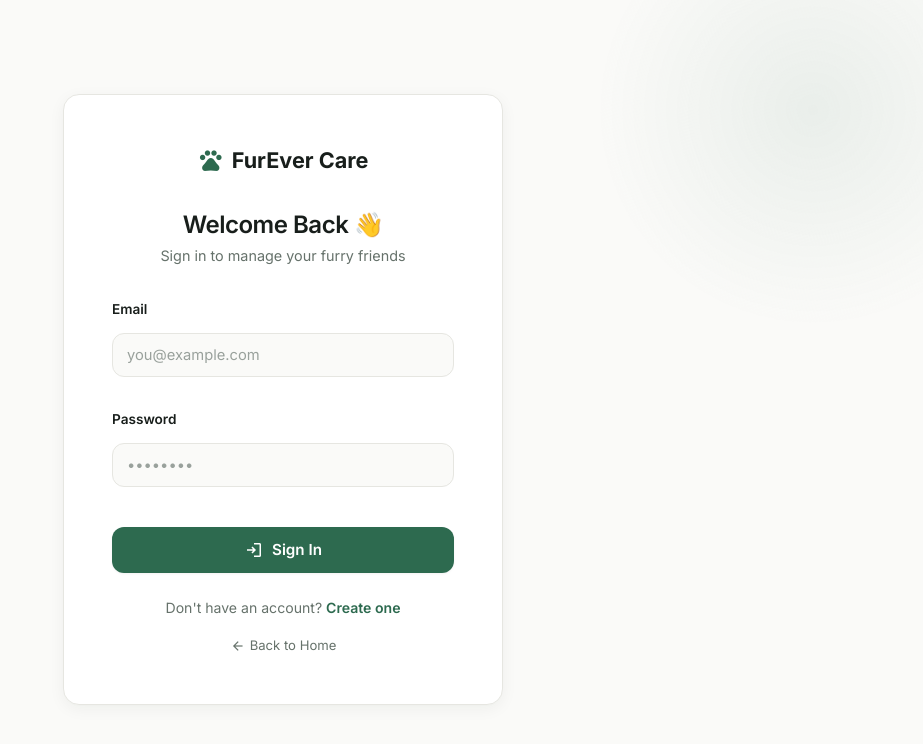
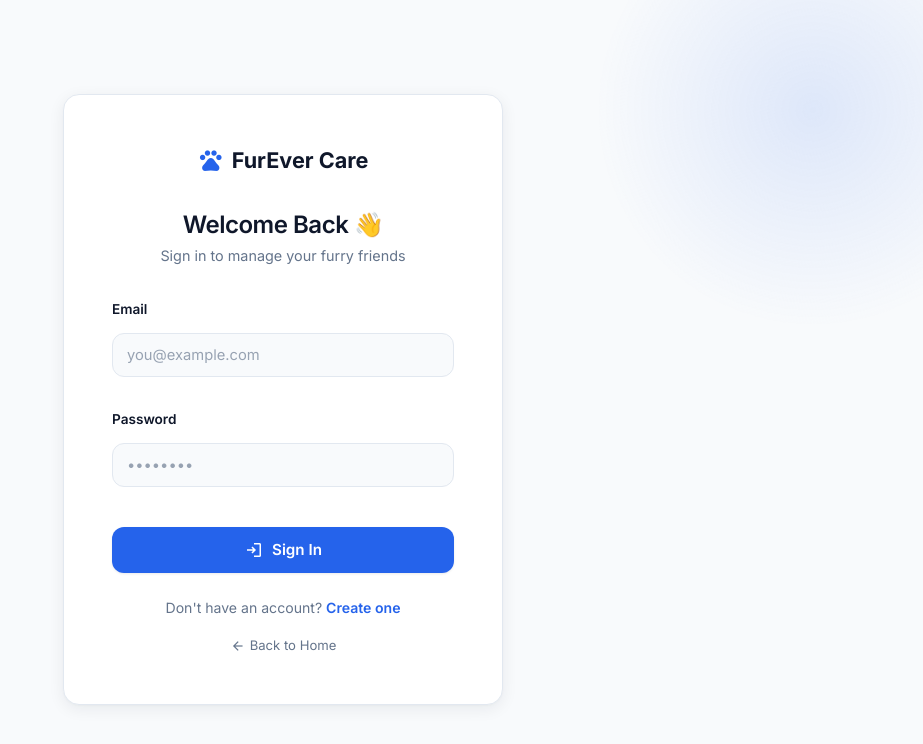
Before and after one commit to shagundhounchak-pixel/FurEver-Care-, a React (Vite) app: page /login in a window 1280 px wide. Shown: the top 744 px of the page, without its empty margins (357-1280 px from the left). Built offline with nearby package versions, Linux system fonts and the light colour scheme; no server answers.

Commit message:
style: update color scheme to bold cobalt, coral, and deep slate contrast

```diff
--- a/src/styles/auth.css
+++ b/src/styles/auth.css
@@ -23,7 +23,7 @@
   width: 420px;
   height: 420px;
   border-radius: 50%;
-  background: radial-gradient(circle, rgba(45, 106, 79, 0.08) 0%, transparent 70%);
+  background: radial-gradient(circle, rgba(37, 99, 235, 0.12) 0%, transparent 70%);
   pointer-events: none;
   animation: morphBlob 16s ease-in-out infinite alternate;
 }
@@ -133,7 +133,7 @@
 .auth-form .form-group select:focus {
   background: var(--bg-card);
   border-color: var(--primary);
-  box-shadow: 0 0 0 3.5px var(--primary-glow), 0 2px 8px rgba(45, 106, 79, 0.08);
+  box-shadow: 0 0 0 3.5px var(--primary-glow), 0 2px 8px rgba(37, 99, 235, 0.12);
   transform: translateY(-1px);
 }
 
--- a/src/styles/index.css
+++ b/src/styles/index.css
@@ -4,68 +4,82 @@
    ============================================================ */
 
 :root {
-  /* --- Primary Accent: Calming Sage Green (WCAG AA compliant, >5.4:1 ratio) --- */
-  --primary: #2D6A4F;
-  --primary-hover: #22543D;
-  --primary-dark: #1B4332;
-  --primary-light: #40916C;
-  --primary-surface: #EBF5F0;
-  --primary-surface-strong: #D8EDE3;
-  --primary-border: rgba(45, 106, 79, 0.22);
-  --primary-glow: rgba(45, 106, 79, 0.16);
+  /* --- Primary Accent: Electric Cobalt Blue (Bold, energetic, WCAG AA compliant: 4.6:1 ratio) --- */
+  --primary: #2563EB;
+  --primary-hover: #1D4ED8;
+  --primary-dark: #1E40AF;
+  --primary-light: #3B82F6;
+  --primary-surface: #EFF6FF;
+  --primary-surface-strong: #DBEAFE;
+  --primary-border: rgba(37, 99, 235, 0.22);
+  --primary-glow: rgba(37, 99, 235, 0.20);
 
-  /* --- Secondary Accent: Warm Terracotta Peach (used sparingly, >4.6:1 ratio) --- */
-  --secondary: #D97736;
-  --secondary-hover: #BD6328;
-  --secondary-dark: #A5511D;
-  --secondary-light: #E68D53;
-  --secondary-surface: #FDF3EB;
-  --secondary-border: rgba(217, 119, 54, 0.22);
-  --secondary-glow: rgba(217, 119, 54, 0.16);
+  /* --- Secondary Accent & CTA: Vibrant Coral (High-contrast CTA & highlights, 4.52:1 ratio) --- */
+  --secondary: #FF5A36;
+  --secondary-hover: #E04624;
+  --secondary-dark: #C53718;
+  --secondary-light: #FF7654;
+  --secondary-surface: #FFF1EE;
+  --secondary-surface-strong: #FFE3DC;
+  --secondary-border: rgba(255, 90, 54, 0.24);
+  --secondary-glow: rgba(255, 90, 54, 0.22);
+
+  /* --- Dark Contrast Elements (Navbar & Footer: Deep Slate for bold visual punch) --- */
+  --dark-nav: #0B0F19;
+  --dark-nav-glass: rgba(11, 15, 25, 0.94);
+  --dark-nav-border: rgba(255, 255, 255, 0.08);
+  --dark-footer: #0B0F19;
+  --dark-footer-border: rgba(255, 255, 255, 0.08);
+  --text-on-dark: #F8FAFC;
+  --text-muted-on-dark: #94A3B8;
 
   /* --- Semantic / Accents --- */
-  --accent: #D97736;
-  --accent-surface: #FDF3EB;
-  --success: #2D6A4F;
-  --warning: #C07D38;
-  --danger: #C24141;
-  --danger-surface: #FDF2F2;
-  --info: #356E7F;
+  --accent: #FF5A36;
+  --accent-surface: #FFF1EE;
+  --success: #059669;
+  --success-surface: #ECFDF5;
+  --warning: #D97706;
+  --warning-surface: #FFFBEB;
+  --danger: #DC2626;
+  --danger-surface: #FEF2F2;
+  --info: #0284C7;
+  --info-surface: #F0F9FF;
 
-  /* --- Light & Minimal Neutrals --- */
-  --bg: #FAFAF8;
-  --bg-secondary: #F4F4F0;
+  /* --- Light & Crisp Slate Neutrals --- */
+  --bg: #F8FAFC;
+  --bg-secondary: #F1F5F9;
   --bg-card: #FFFFFF;
-  --bg-subtle: #EEEEEE;
+  --bg-subtle: #E2E8F0;
   --bg-glass: rgba(255, 255, 255, 0.88);
   --bg-glass-strong: rgba(255, 255, 255, 0.96);
 
-  /* --- Typography: Clear Dark Grey Hierarchy (no pure black) --- */
-  --text-heading: #181E1B;
-  --text: #37413C;
-  --text-main: #37413C;
-  --text-light: #66726B;
-  --text-muted: #66726B;
+  /* --- Typography: Crisp Dark Navy Slate Hierarchy (WCAG AAA contrast on light canvas) --- */
+  --text-heading: #0F172A;
+  --text: #334155;
+  --text-main: #334155;
+  --text-light: #64748B;
+  --text-muted: #64748B;
   --text-on-primary: #FFFFFF;
+  --text-on-secondary: #FFFFFF;
 
-  /* --- Subtle Hairline Borders & Dividers --- */
-  --border: #E6E6E1;
-  --border-light: #ECECE7;
-  --border-hover: #D4D4CD;
+  /* --- Crisp Hairline Borders & Dividers --- */
+  --border: #E2E8F0;
+  --border-light: #EDF2F7;
+  --border-hover: #CBD5E1;
 
-  /* --- Very Light, Refined Shadows --- */
-  --shadow-xs: 0 1px 2px rgba(24, 30, 27, 0.03);
-  --shadow-sm: 0 1px 3px rgba(24, 30, 27, 0.04), 0 1px 2px rgba(24, 30, 27, 0.02);
-  --shadow-md: 0 4px 16px rgba(24, 30, 27, 0.05), 0 1px 3px rgba(24, 30, 27, 0.02);
-  --shadow-lg: 0 12px 32px rgba(24, 30, 27, 0.06), 0 2px 6px rgba(24, 30, 27, 0.02);
-  --shadow-xl: 0 20px 48px rgba(24, 30, 27, 0.07);
-  --shadow-glow-primary: 0 4px 16px rgba(45, 106, 79, 0.16);
-  --shadow-glow-secondary: 0 4px 16px rgba(217, 119, 54, 0.16);
+  /* --- Refined Modern Shadows & Colored Glows --- */
+  --shadow-xs: 0 1px 2px rgba(15, 23, 42, 0.04);
+  --shadow-sm: 0 1px 3px rgba(15, 23, 42, 0.06), 0 1px 2px rgba(15, 23, 42, 0.03);
+  --shadow-md: 0 4px 16px rgba(15, 23, 42, 0.07), 0 1px 3px rgba(15, 23, 42, 0.03);
+  --shadow-lg: 0 12px 32px rgba(15, 23, 42, 0.09), 0 2px 6px rgba(15, 23, 42, 0.03);
+  --shadow-xl: 0 20px 48px rgba(15, 23, 42, 0.11);
+  --shadow-glow-primary: 0 4px 18px rgba(37, 99, 235, 0.24);
+  --shadow-glow-secondary: 0 4px 18px rgba(255, 90, 54, 0.28);
 
-  /* --- Calm Minimal Gradients --- */
-  --gradient-primary: linear-gradient(135deg, #2D6A4F 0%, #3B7E61 100%);
-  --gradient-secondary: linear-gradient(135deg, #D97736 0%, #E3874B 100%);
-  --gradient-hero: linear-gradient(180deg, #FAFAF8 0%, #F5F5F0 60%, #FAFAF8 100%);
+  /* --- Bold Modern Gradients --- */
+  --gradient-primary: linear-gradient(135deg, #2563EB 0%, #1D4ED8 100%);
+  --gradient-secondary: linear-gradient(135deg, #FF5A36 0%, #FF7654 100%);
+  --gradient-hero: linear-gradient(180deg, #F8FAFC 0%, #F1F5F9 60%, #F8FAFC 100%);
   --gradient-card: #FFFFFF;
   --gradient-glass: rgba(255, 255, 255, 0.92);
 
@@ -318,7 +332,7 @@ input, textarea, select {
 }
 
 .btn-secondary .btn-ripple {
-  background: rgba(45, 106, 79, 0.2);
+  background: rgba(37, 99, 235, 0.18);
 }
 
 @keyframes rippleAnimation {
@@ -356,7 +370,21 @@ input, textarea, select {
   background: var(--primary-surface);
 }
 
-/* Button Pulsing Glow Effect */
+/* High-Contrast Secondary CTA Button */
+.btn-cta {
+  background: var(--secondary);
+  color: var(--text-on-secondary);
+  box-shadow: var(--shadow-sm);
+}
+
+.btn-cta:hover {
+  background: var(--secondary-hover);
+  color: var(--text-on-secondary);
+  transform: translateY(-1px);
+  box-shadow: var(--shadow-glow-secondary);
+}
+
+/* Button Pulsing Glow Effect (Vibrant Coral Ring) */
 .btn-pulse-glow {
   position: relative;
 }
@@ -366,7 +394,7 @@ input, textarea, select {
   position: absolute;
   inset: -3px;
   border-radius: inherit;
-  background: var(--primary);
+  background: var(--secondary);
   opacity: 0.35;
   z-index: -1;
   animation: pulseGlowRing 2.4s cubic-bezier(0.16, 1, 0.3, 1) infinite;
@@ -486,7 +514,7 @@ input, textarea, select {
   height: 36px;
   border-radius: 50%;
   border: 1.5px solid var(--primary);
-  background: rgba(45, 106, 79, 0.06);
+  background: rgba(37, 99, 235, 0.08);
   pointer-events: none;
   will-change: transform;
   display: flex;
@@ -499,7 +527,7 @@ input, textarea, select {
 .cursor-follower .cursor-paw-icon {
   font-size: 14px;
   color: var(--primary);
-  opacity: 0.65;
+  opacity: 0.75;
   transition: transform 0.2s ease, opacity 0.2s ease;
 }
 
@@ -508,14 +536,15 @@ input, textarea, select {
   left: -25px;
   width: 50px;
   height: 50px;
-  background: rgba(45, 106, 79, 0.12);
-  border-color: var(--primary);
+  background: rgba(37, 99, 235, 0.16);
+  border-color: var(--secondary);
   transform: scale(1.12);
 }
 
 .cursor-follower.hovering .cursor-paw-icon {
   transform: scale(1.25) rotate(-8deg);
   opacity: 1;
+  color: var(--secondary);
 }
 
 .cursor-follower.cursor-clicked {
```
Also changed, not shown: src/styles/landing.css (+97 -55 lines).
